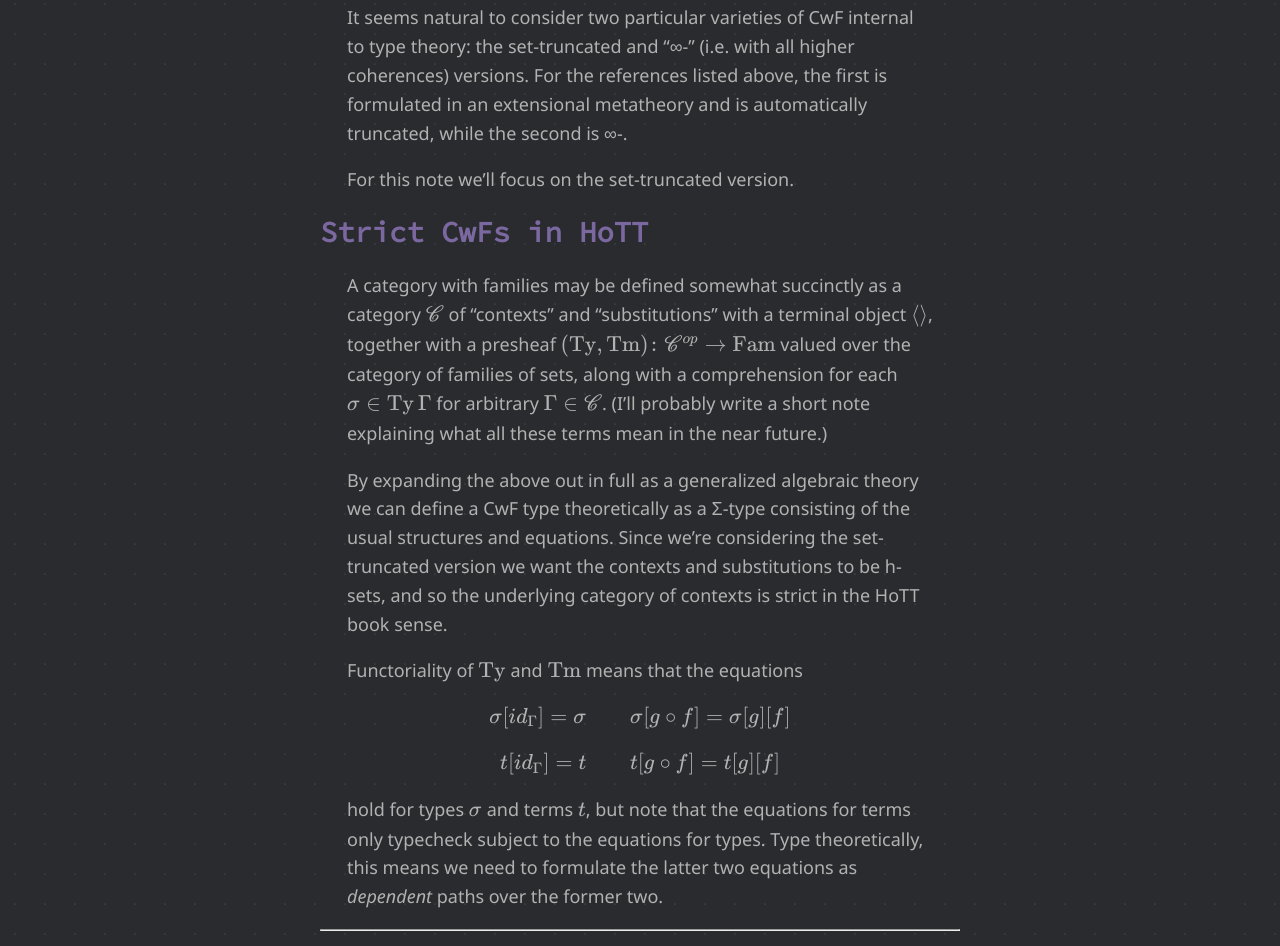
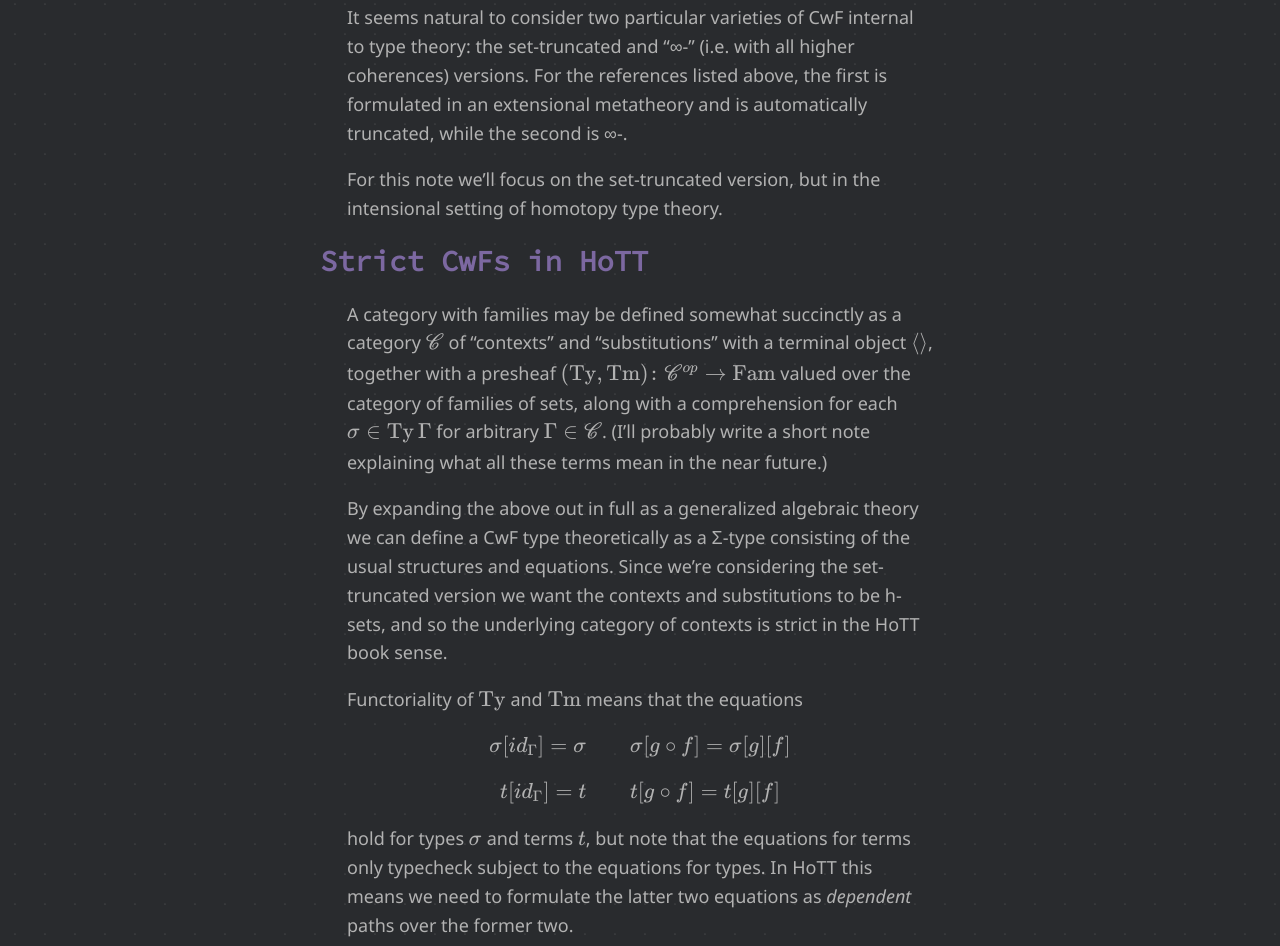
Before and after one commit to jaycech3n/notes, a plain HTML site: page 16.10.20.html in a window 1280 px wide. Shown: the part 431-1377 px from the top of the page. Drawn offline with nearby package versions, Linux system fonts and the light colour scheme; a web font is replaced by a local one.

Commit message:
tweaks + content

```diff
--- a/16.10.20.html
+++ b/16.10.20.html
@@ -50,11 +50,11 @@
 <li><a href="http://www.cse.chalmers.se/~peterd/papers/InternalTT.pdf"><em>Internal Type Theory</em> [Dy96]</a></li>
 </ul>
 <p>It seems natural to consider two particular varieties of CwF internal to type theory: the set-truncated and “∞-” (i.e. with all higher coherences) versions. For the references listed above, the first is formulated in an extensional metatheory and is automatically truncated, while the second is ∞-.</p>
-<p>For this note we’ll focus on the set-truncated version.</p>
+<p>For this note we’ll focus on the set-truncated version, but in the intensional setting of homotopy type theory.</p>
 <h1 id="strict-cwfs-in-hott">Strict CwFs in HoTT</h1>
 <p>A category with families may be defined somewhat succinctly as a category <span class="math inline">\mathscr{C}</span> of “contexts” and “substitutions” with a terminal object <span class="math inline">\langle\rangle</span>, together with a presheaf <span class="math inline">(\mathrm{Ty}, \mathrm{Tm}) \colon \mathscr{C}^{op} → \mathrm{Fam}</span> valued over the category of families of sets, along with a comprehension for each <span class="math inline">\sigma \in \mathrm{Ty}\,\Gamma</span> for arbitrary <span class="math inline">\Gamma \in \mathscr{C}</span>. (I’ll probably write a short note explaining what all these terms mean in the near future.)</p>
 <p>By expanding the above out in full as a generalized algebraic theory we can define a CwF type theoretically as a Σ-type consisting of the usual structures and equations. Since we’re considering the set-truncated version we want the contexts and substitutions to be h-sets, and so the underlying category of contexts is strict in the HoTT book sense.</p>
-<p>Functoriality of <span class="math inline">\mathrm{Ty}</span> and <span class="math inline">\mathrm{Tm}</span> means that the equations <span class="math display"> \sigma [id_{\Gamma}] = \sigma \qquad \sigma [g \circ f] = \sigma [g] [f] </span> <span class="math display"> t [id_{\Gamma}] = t \qquad t [g \circ f] = t [g] [f] </span> hold for types <span class="math inline">\sigma</span> and terms <span class="math inline">t</span>, but note that the equations for terms only typecheck subject to the equations for types. Type theoretically, this means we need to formulate the latter two equations as <em>dependent</em> paths over the former two.</p>
+<p>Functoriality of <span class="math inline">\mathrm{Ty}</span> and <span class="math inline">\mathrm{Tm}</span> means that the equations <span class="math display"> \sigma [id_{\Gamma}] = \sigma \qquad \sigma [g \circ f] = \sigma [g] [f] </span> <span class="math display"> t [id_{\Gamma}] = t \qquad t [g \circ f] = t [g] [f] </span> hold for types <span class="math inline">\sigma</span> and terms <span class="math inline">t</span>, but note that the equations for terms only typecheck subject to the equations for types. In HoTT this means we need to formulate the latter two equations as <em>dependent</em> paths over the former two.</p>
 <hr />
 <p>(Work in progress)</p>
 <p>I might write some code in this note itself at some point; for now the notions mentioned here are formalized in Agda and available at <a href="https://github.com/jaycech3n/CwF">this GitHub repo</a>.</p>
--- a/style.css
+++ b/style.css
@@ -1,5 +1,6 @@
 body {
     margin: 0 25% 0 25%;
+    padding-bottom: 1.5em;
     background-color: #292b2e;
     background-image: url(tile.svg);
     background-repeat: repeat;
```
Also changed, not shown: 2 other files.
